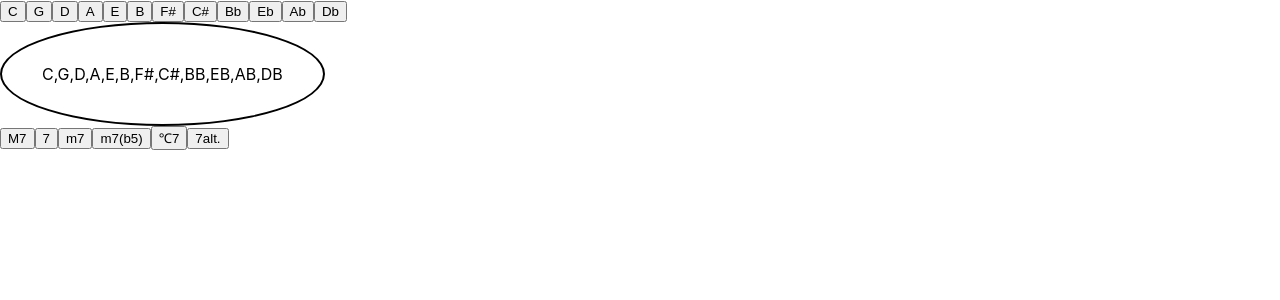
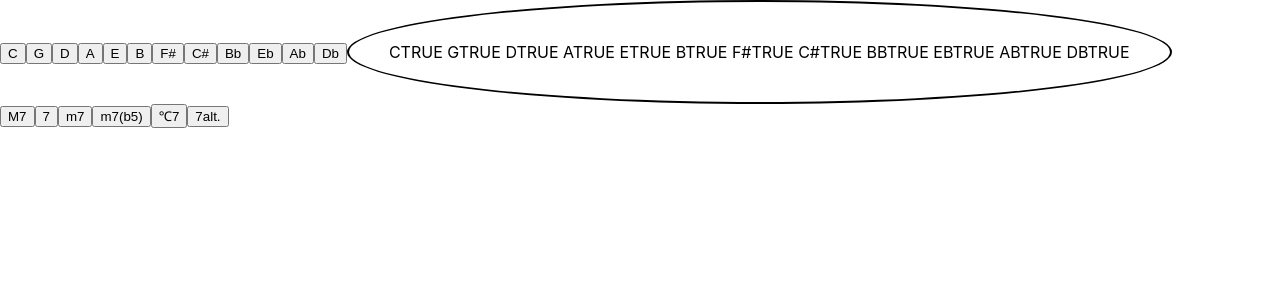
Before and after one commit to JHughesSUTA/keyboard-harmony-practice-tools, a React (Create React App) app: page / in a window 1280 px wide. Shown: the top 300 px of the page. Built offline with nearby package versions, Linux system fonts and the light colour scheme.

Commit message:
toggle key buttons selected value on click

```diff
--- a/src/App.js
+++ b/src/App.js
@@ -5,27 +5,79 @@ import Keys from "./components/Keys";
 
 function App() {
   const [chordOptions, setChordOptions] = useState([
-    "C",
-    "G",
-    "D",
-    "A",
-    "E",
-    "B",
-    "F#",
-    "C#",
-    "Bb",
-    "Eb",
-    "Ab",
-    "Db",
+    {
+      id: 1,
+      value: "C",
+      selected: true,
+    },
+    {
+      id: 2,
+      value: "G",
+      selected: true,
+    },
+    {
+      id: 3,
+      value: "D",
+      selected: true,
+    },
+    {
+      id: 4,
+      value: "A",
+      selected: true,
+    },
+    {
+      id: 5,
+      value: "E",
+      selected: true,
+    },
+    {
+      id: 6,
+      value: "B",
+      selected: true,
+    },
+    {
+      id: 7,
+      value: "F#",
+      selected: true,
+    },
+    {
+      id: 8,
+      value: "C#",
+      selected: true,
+    },
+    {
+      id: 9,
+      value: "Bb",
+      selected: true,
+    },
+    {
+      id: 10,
+      value: "Eb",
+      selected: true,
+    },
+    {
+      id: 11,
+      value: "Ab",
+      selected: true,
+    },
+    {
+      id: 12,
+      value: "Db",
+      selected: true,
+    },
   ]);
 
-  const toggleOption = (e) => {
-    console.log(e);
+  const toggleOption = (id) => {
+    setChordOptions(
+      chordOptions.map((chord) =>
+        chord.id === id ? { ...chord, selected: !chord.selected } : chord
+      )
+    );
   };
 
   return (
     <div className="container">
-      <Keys onToggle={toggleOption} />
+      <Keys onToggle={toggleOption} chords={chordOptions} />
       <Display value="c" chordOptions={chordOptions} />
       <Chords />
     </div>
--- a/src/components/Button.js
+++ b/src/components/Button.js
@@ -1,7 +1,7 @@
 import "../styles/button.css";
 
-const Button = ({ buttonValue, onToggle }) => {
-  return <button onClick={onToggle}>{buttonValue}</button>;
+const Button = ({ buttonValue, onToggle, chordId }) => {
+  return <button onClick={() => onToggle(chordId)}>{buttonValue}</button>;
 };
 
 export default Button;
--- a/src/components/Display.js
+++ b/src/components/Display.js
@@ -1,7 +1,11 @@
 import "../styles/display.css";
 
-const Display = ({ value, chordOptions }) => {
-  return <div className="display">{chordOptions.toString()}</div>;
+const Display = ({ chordOptions }) => {
+  return (
+    <div className="display">
+      {chordOptions.map((option) => option.value + option.selected + " ")}
+    </div>
+  );
 };
 
 export default Display;
--- a/src/components/Keys.js
+++ b/src/components/Keys.js
@@ -1,22 +1,17 @@
 import "../styles/keys.css";
 import Button from "./Button";
 
-const Keys = ({ onToggle }) => {
+const Keys = ({ onToggle, chords }) => {
   return (
-    <div>
-      <Button buttonValue="C" onToggle={onToggle} />
-      <Button buttonValue="G" onToggle={onToggle} />
-      <Button buttonValue="D" onToggle={onToggle} />
-      <Button buttonValue="A" onToggle={onToggle} />
-      <Button buttonValue="E" onToggle={onToggle} />
-      <Button buttonValue="B" onToggle={onToggle} />
-      <Button buttonValue="F#" onToggle={onToggle} />
-      <Button buttonValue="C#" onToggle={onToggle} />
-      <Button buttonValue="Bb" onToggle={onToggle} />
-      <Button buttonValue="Eb" onToggle={onToggle} />
-      <Button buttonValue="Ab" onToggle={onToggle} />
-      <Button buttonValue="Db" onToggle={onToggle} />
-    </div>
+    <>
+      {chords.map((chord) => (
+        <Button
+          buttonValue={chord.value}
+          onToggle={onToggle}
+          chordId={chord.id}
+        />
+      ))}
+    </>
   );
 };
 
```
